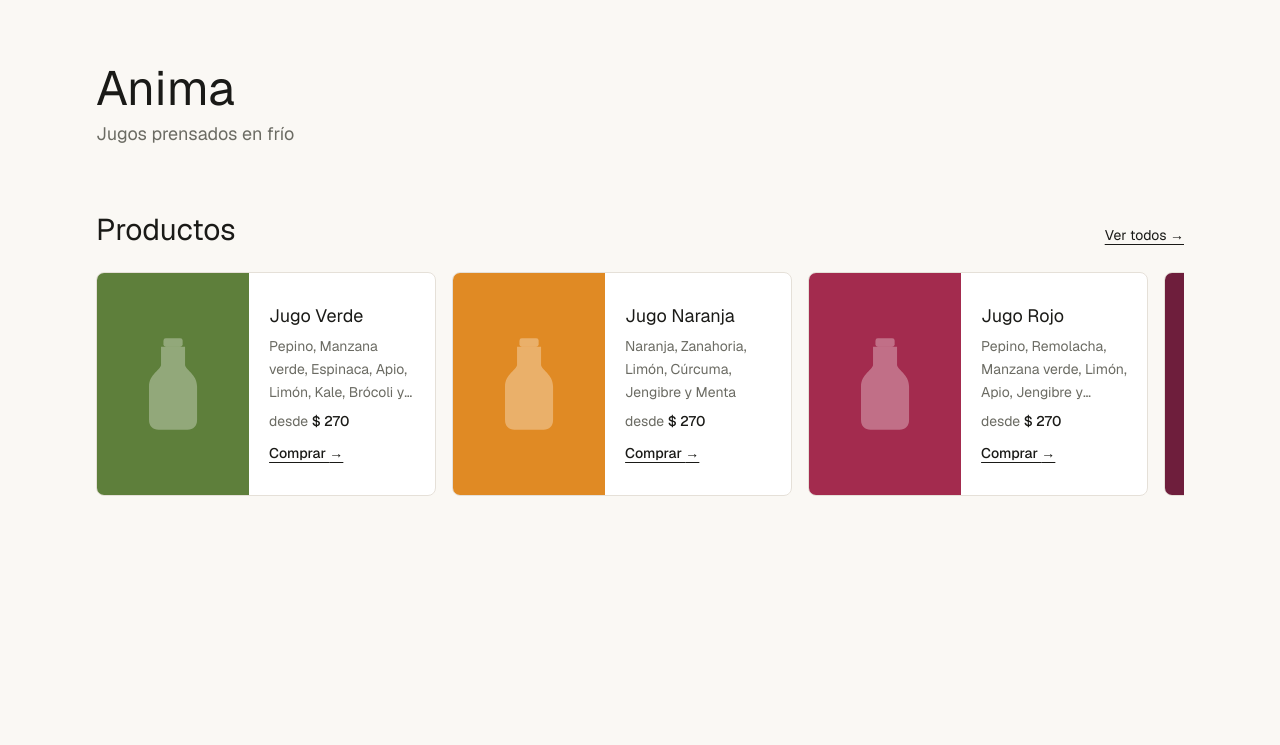
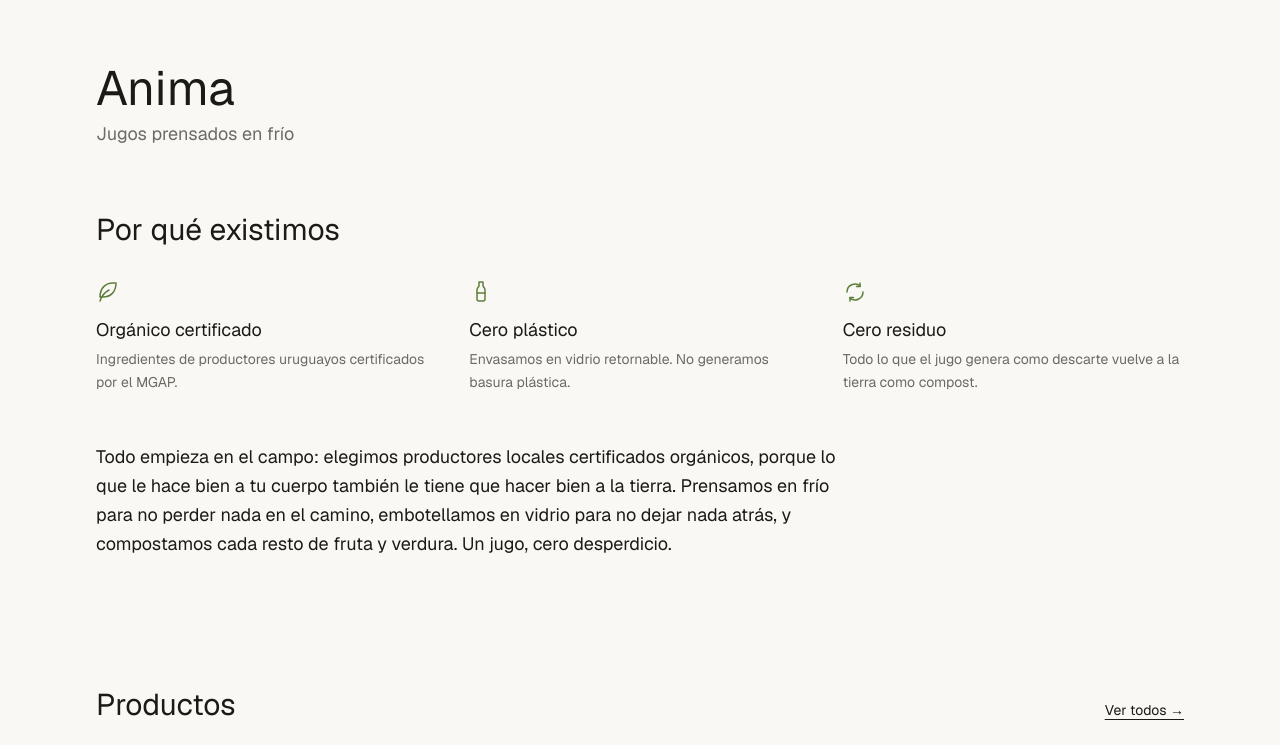
Before and after one commit to Felipebaz/mbs-proyecto-final, a Next.js app: page / in a window 1280 px wide. Shown: the top 745 px of the page. Built offline with nearby package versions, Linux system fonts and the light colour scheme.

Commit message:
feat: add Pilares component with brand introduction and manifesto

```diff
--- a/app/page.tsx
+++ b/app/page.tsx
@@ -1,11 +1,12 @@
+import { Hero } from "@/components/home/Hero";
+import { Pilares } from "@/components/home/Pilares";
 import { ProductosSection } from "@/components/home/ProductosSection";
-import { Hero } from "@/components/home/Hero";
 
 export default function Home() {
   return (
     <main className="flex-1">
-      { <Hero /> }
-      {/* <Pilares /> */}
+      <Hero />
+      <Pilares />
       <ProductosSection />
       {/* <Beneficios /> */}
       {/* <SobreNosotros /> */}
--- /dev/null
+++ b/components/home/Pilares.tsx
@@ -0,0 +1,98 @@
+/**
+ * Intro de marca: 3 pilares + el párrafo de manifiesto.
+ *
+ * Los pilares viven en un array y se recorren con .map(). Agregar un cuarto
+ * es agregar un objeto, no copiar y pegar un bloque de JSX.
+ */
+
+interface Pilar {
+  titulo: string;
+  texto: string;
+  Icono: () => React.ReactElement;
+}
+
+/** Iconos de trazo: heredan el color del texto y pesan tres líneas cada uno. */
+function IconoHoja() {
+  return (
+    <svg viewBox="0 0 24 24" fill="none" stroke="currentColor" strokeWidth="1.5" strokeLinecap="round" strokeLinejoin="round" className="h-6 w-6" aria-hidden="true">
+      <path d="M20 3c0 9-5.5 14-13 14H4C4 8 9.5 3 17 3h3Z" />
+      <path d="M4 21c1.5-5 4.5-8.5 9-11" />
+    </svg>
+  );
+}
+
+function IconoBotella() {
+  return (
+    <svg viewBox="0 0 24 24" fill="none" stroke="currentColor" strokeWidth="1.5" strokeLinecap="round" strokeLinejoin="round" className="h-6 w-6" aria-hidden="true">
+      <path d="M10 2h4v4l1.6 2.4A4 4 0 0 1 16 10.6V19a2 2 0 0 1-2 2h-4a2 2 0 0 1-2-2v-8.4a4 4 0 0 1 .4-2.2L10 6V2Z" />
+      <path d="M8 13h8" />
+    </svg>
+  );
+}
+
+function IconoCiclo() {
+  return (
+    <svg viewBox="0 0 24 24" fill="none" stroke="currentColor" strokeWidth="1.5" strokeLinecap="round" strokeLinejoin="round" className="h-6 w-6" aria-hidden="true">
+      <path d="M4 12a8 8 0 0 1 13.3-5.9" />
+      <path d="M20 12a8 8 0 0 1-13.3 5.9" />
+      <path d="M17 3v3.5h-3.5" />
+      <path d="M7 21v-3.5h3.5" />
+    </svg>
+  );
+}
+
+const PILARES: readonly Pilar[] = [
+  {
+    titulo: "Orgánico certificado",
+    texto:
+      "Ingredientes de productores uruguayos certificados por el MGAP.",
+    Icono: IconoHoja,
+  },
+  {
+    titulo: "Cero plástico",
+    texto:
+      "Envasamos en vidrio retornable. No generamos basura plástica.",
+    Icono: IconoBotella,
+  },
+  {
+    titulo: "Cero residuo",
+    texto:
+      "Todo lo que el jugo genera como descarte vuelve a la tierra como compost.",
+    Icono: IconoCiclo,
+  },
+];
+
+export function Pilares() {
+  return (
+    <section
+      aria-labelledby="pilares-titulo"
+      className="mx-auto w-full max-w-6xl px-5 py-16 sm:px-8"
+    >
+      <h2 id="pilares-titulo" className="font-display text-2xl sm:text-3xl">
+        Por qué existimos
+      </h2>
+
+      {/* <ul> y no <div>: son tres ítems equivalentes, y un lector de pantalla
+          anuncia "lista de 3" antes de leerlos. */}
+      <ul className="mt-8 grid gap-8 sm:grid-cols-3">
+        {PILARES.map(({ titulo, texto, Icono }) => (
+          <li key={titulo}>
+            <span className="text-jugo-verde">
+              <Icono />
+            </span>
+            <h3 className="mt-3 font-display text-lg">{titulo}</h3>
+            <p className="mt-1 text-sm leading-relaxed text-muted">{texto}</p>
+          </li>
+        ))}
+      </ul>
+
+      <p className="mt-12 max-w-3xl text-lg leading-relaxed">
+        Todo empieza en el campo: elegimos productores locales certificados
+        orgánicos, porque lo que le hace bien a tu cuerpo también le tiene que
+        hacer bien a la tierra. Prensamos en frío para no perder nada en el
+        camino, embotellamos en vidrio para no dejar nada atrás, y compostamos
+        cada resto de fruta y verdura. Un jugo, cero desperdicio.
+      </p>
+    </section>
+  );
+}
```
Also changed, not shown: components/home/Hero.tsx (line endings or trailing spaces).
